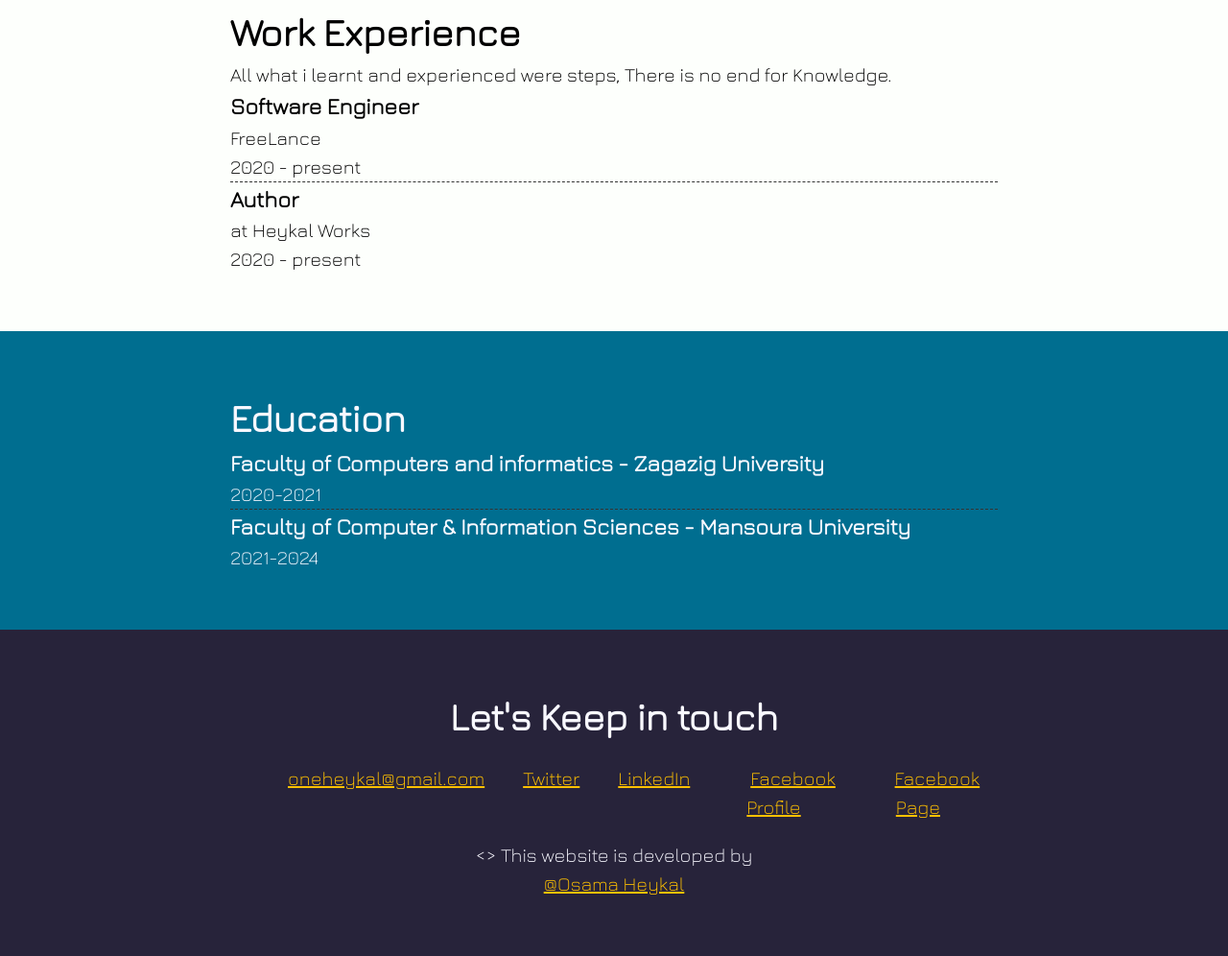
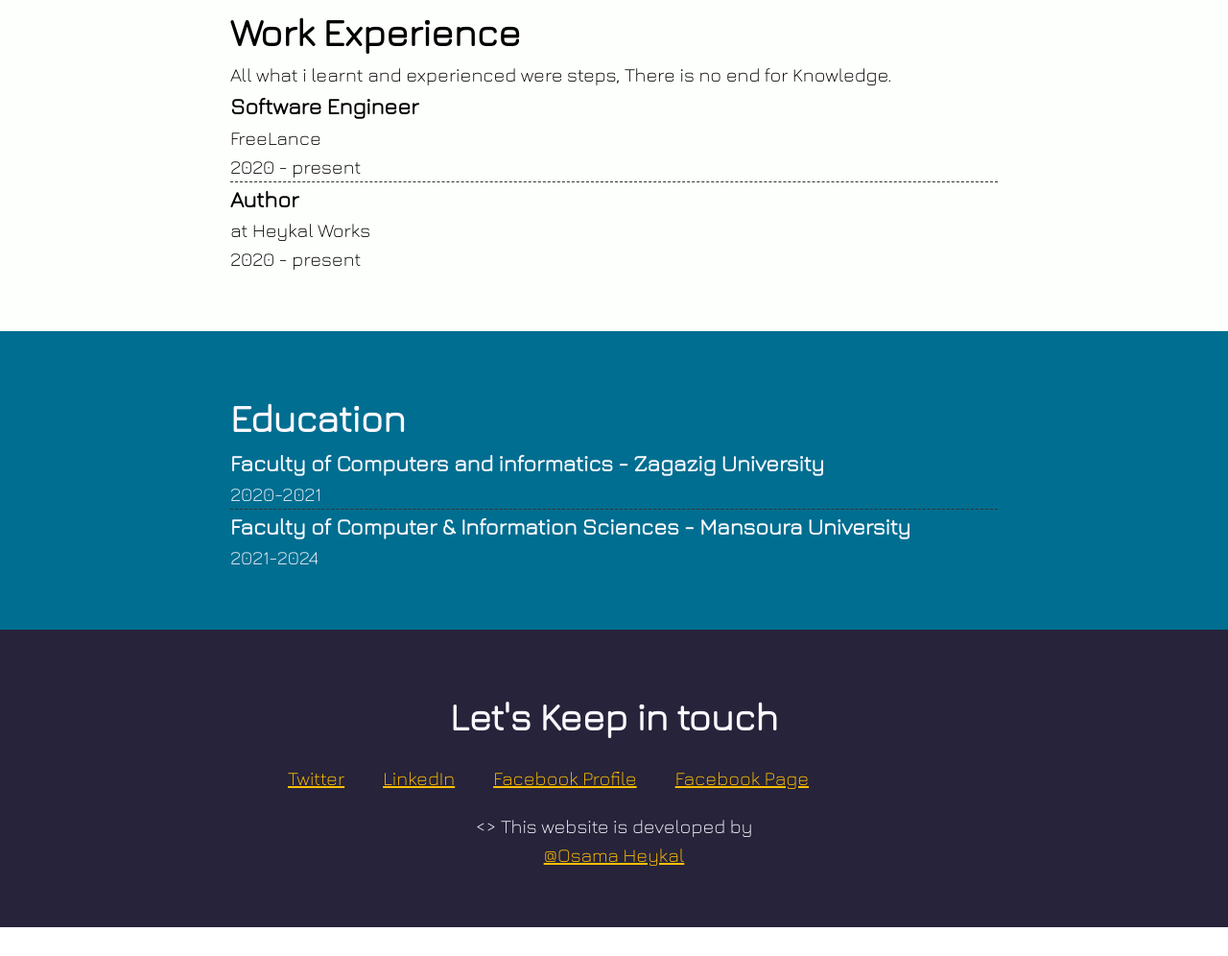
Before and after one commit to 1heykal/Heykal, a plain HTML site: page index.html in a window 1280 px wide. Shown: the part 1491-2487 px from the top of the page at 96% size. After the commit the page ends 2457 px from the top, so only its background shows below. Drawn offline with nearby package versions, Linux system fonts and the light colour scheme.

Commit message:
Update index.html

```diff
--- a/index.html
+++ b/index.html
@@ -132,7 +132,6 @@
                 <h2>Let's Keep in touch</h2>
                 <section>
                     <ul class="contact-list">
-                        <li><a href="oneheykal@gmail.com" target="_blank">oneheykal@gmail.com</a></li>
                         <li><a href="https://twitter.com/1Heykal" target="_blank">Twitter</a></li>
                         <li><a href="https://LinkedIn.com/in/1Heykal" target="_blank">LinkedIn</a></li>
                         <li><a href="https://Facebook.com/1Heykal" target="_blank">Facebook Profile</a></li>
```
